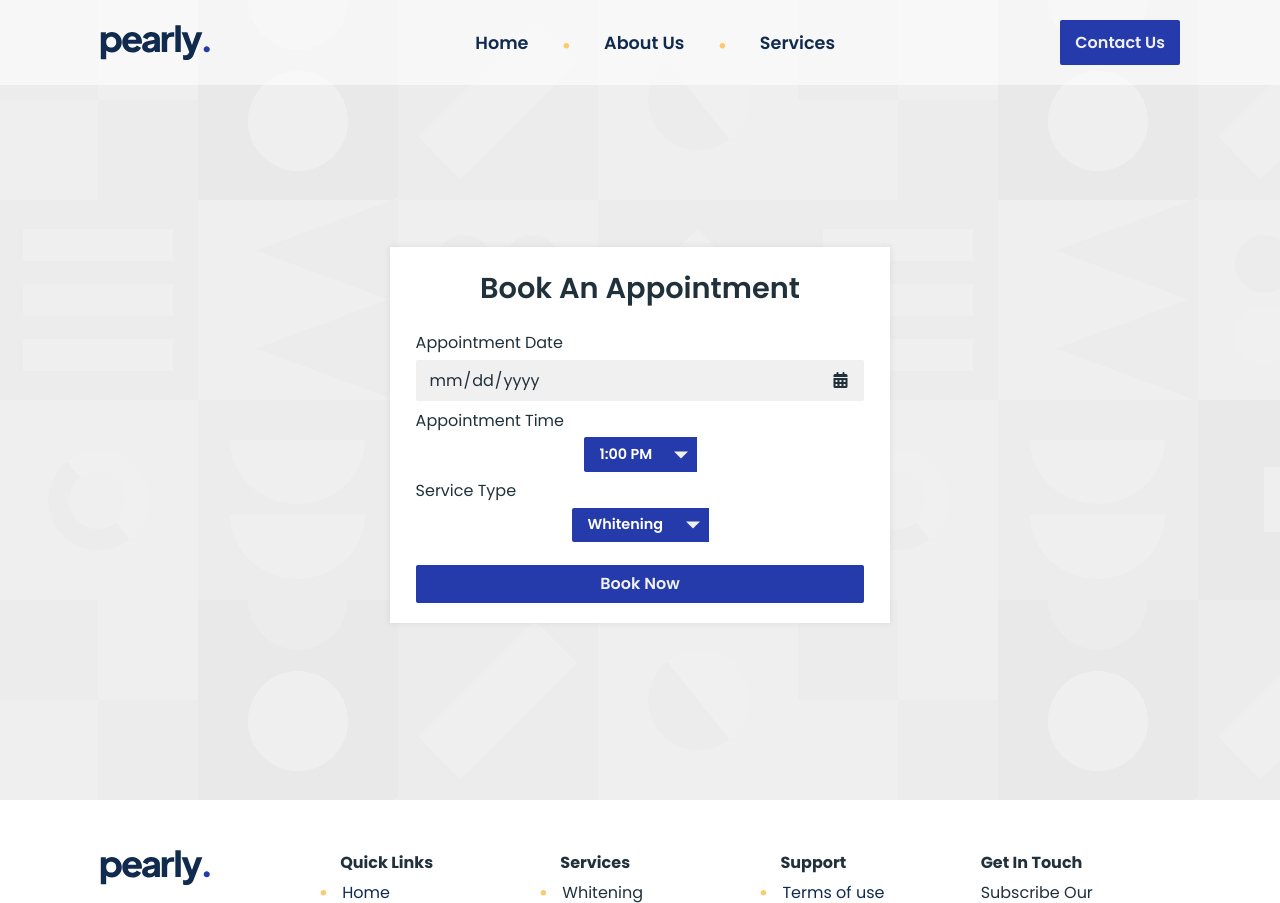
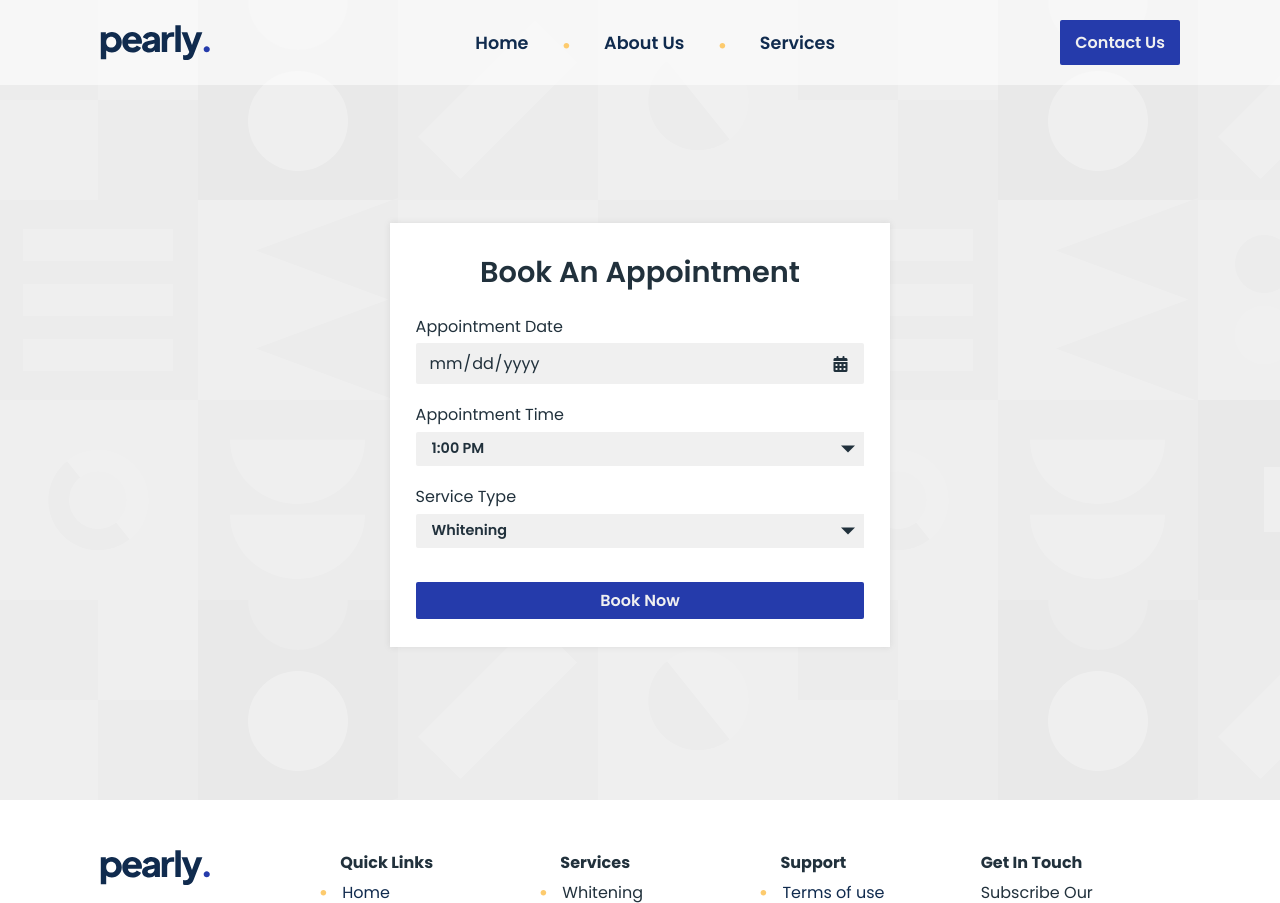
Before and after one commit to hanatawfik8/pearly, a PHP site: page /html/booking.html in a window 1280 px wide. Shown: the top 903 px of the page. Run offline with PHP 8.4, Linux system fonts and the light colour scheme; some libraries are stand-ins or nearby versions.

Commit message:
Booking Final

```diff
--- a/css/forms.css
+++ b/css/forms.css
@@ -228,19 +228,20 @@ select {
   font-family: inherit;
   padding: 0.4rem 2.5rem 0.4rem 1rem;
   border: 0;
-  background-color: var(--main-site-color);
-  color: white;
+  background-color: var(--sec-text-color);
+  color: var(--main-text-color);
   font-size: 0.9rem;
   font-weight: 600;
   border-radius: 2px;
   line-height: 1.5;
   outline: 0;
   cursor: pointer;
+  width: 100%;
 }
 
 .custom-select {
   position: relative;
-  width: fit-content;
+  width: 100%;
   margin: auto;
 }
 
@@ -251,7 +252,7 @@ select {
   display: block;
   height: 100%;
   width: 2rem;
-  background-color: var(--main-site-color);
+  background-color: var(--sec-text-color);
   pointer-events: none;
 }
 
@@ -266,10 +267,18 @@ select {
 .custom-arrow::before {
   border-left: 7px solid transparent;
   border-right: 7px solid transparent;
-  border-top: 7px solid var(--sec-text-color);
+  border-top: 7px solid var(--main-text-color);
   top: 50%;
   left: 50%;
   transform: translate(-50%, -50%);
+}
+
+.booking-card {
+  padding: 1.7rem 1.6rem;
+}
+
+.booking-card .field-container {
+  margin-bottom: 1.1rem;
 }
 
 /*  */
--- a/html/booking.html
+++ b/html/booking.html
@@ -25,7 +25,7 @@
       <button class="contact">Contact Us</button>
     </nav>
     <main>
-      <div class="card">
+      <div class="card booking-card">
         <h1>Book An Appointment</h1>
         <form action="booking.php" method="POST">
           <div class="field-container">
```
